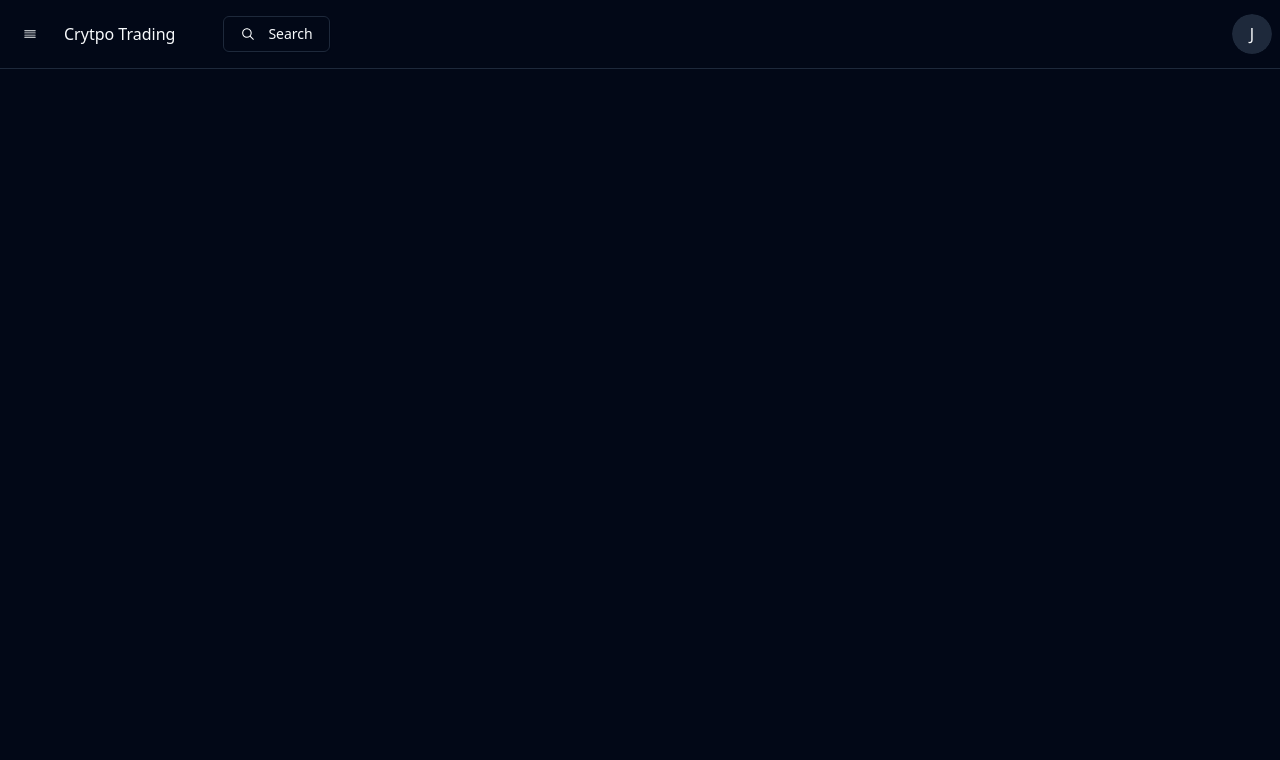
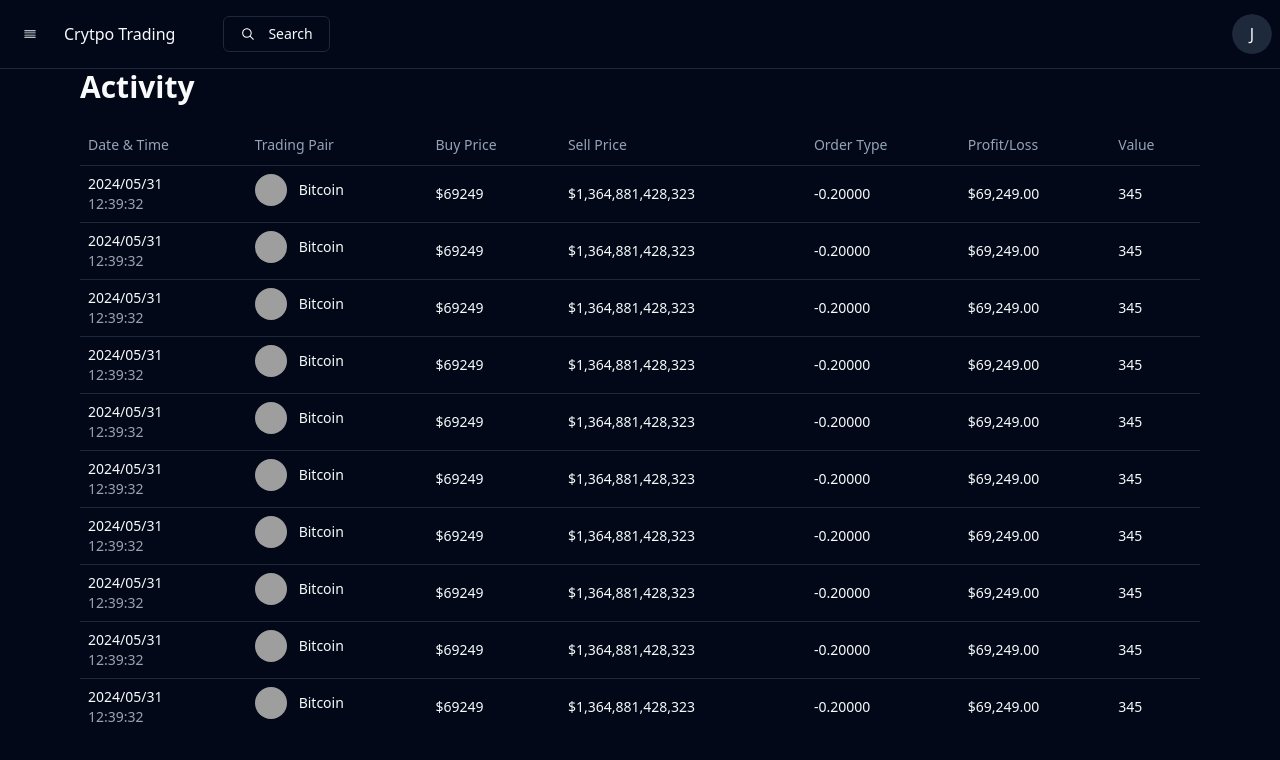
Before and after one commit to Student-jeevan/RealTimeTradingApp, a React app in the folder frontend/: page /activity in a window 1280 px wide. Shown: the top 760 px of the page. Built offline with nearby package versions, Linux system fonts and the light colour scheme; grey boxes are pictures that could not be loaded; the HTML template or start-up script is replaced by a standard one.

Commit message:
Activity page is added

```diff
--- a/frontend/src/App.jsx
+++ b/frontend/src/App.jsx
@@ -1,4 +1,3 @@
-import { Activity, useState } from 'react'
 import './App.css'
 import Navbar from './pages/Navbar/Navbar'
 import Home from './pages/Home/Home'
@@ -12,6 +11,7 @@ import SearchCoin from './pages/Search/SearchCoin'
 import Notfound from './pages/Notfound/Notfound'
 import Portfolio from './pages/Portfolio/Portfolio'
 import Wallet from './pages/Wallet/Wallet'
+import Activity from './pages/Activity/Activity'
 function App() {
   return (
    <>
--- a/frontend/src/pages/Activity/Activity.jsx
+++ b/frontend/src/pages/Activity/Activity.jsx
@@ -1,9 +1,57 @@
 import React from 'react'
-
+import {
+  Table,
+  TableBody,
+  TableCell,
+  TableHead,
+  TableHeader,
+  TableRow
+} from '@/components/ui/table';
+import { Avatar, AvatarFallback, AvatarImage } from '@/components/ui/avatar';
 function Activity() {
     return (
-        <div>
+        <div className='px-5 lg:px-20'>
+            <h1 className='font-bold text-3xl pb-5'>Activity</h1>
+            <Table className="w-full">
+                <TableHeader>
+                    <TableRow>
+                                      <TableHead>Date & Time</TableHead>
+                                      <TableHead >Trading Pair</TableHead>
+                                      <TableHead >Buy Price</TableHead>
+                                      <TableHead >Sell Price</TableHead>
+                                      <TableHead >Order Type  </TableHead>
+                                      <TableHead >Profit/Loss</TableHead>
+                                      <TableHead >Value</TableHead>
+                    </TableRow>
+                </TableHeader>
 
+                    <TableBody>
+                    {[1, 1, 1, 1, 1, 1 , 1,1,1,1].map((item, index) => (
+                                      <TableRow key={index} className="hover:bg-muted/50">
+                                         <TableCell>
+                                            <p>2024/05/31</p>
+                                            <p className='text-gray-400'>12:39:32</p>
+                                         </TableCell>
+                                        <TableCell className="font-medium flex items-center gap-3">
+                                          <Avatar className="h-8 w-8">
+                                            <AvatarImage
+                                              src="https://assets.coingecko.com/coins/images/1/large/bitcoin.png"
+                                              alt="Bitcoin"
+                                            />
+                                            <AvatarFallback>B</AvatarFallback>
+                                          </Avatar>
+                                          <span>Bitcoin</span>
+                                        </TableCell>
+                                        <TableCell >$69249</TableCell>
+                                        <TableCell >$1,364,881,428,323</TableCell>
+                                        <TableCell>-0.20000</TableCell>
+                                        <TableCell >$69,249.00</TableCell>
+                                          <TableCell >345
+                                          </TableCell>
+                                      </TableRow>
+                                    ))}
+                    </TableBody>
+            </Table>
         </div>
     )
 }
```
